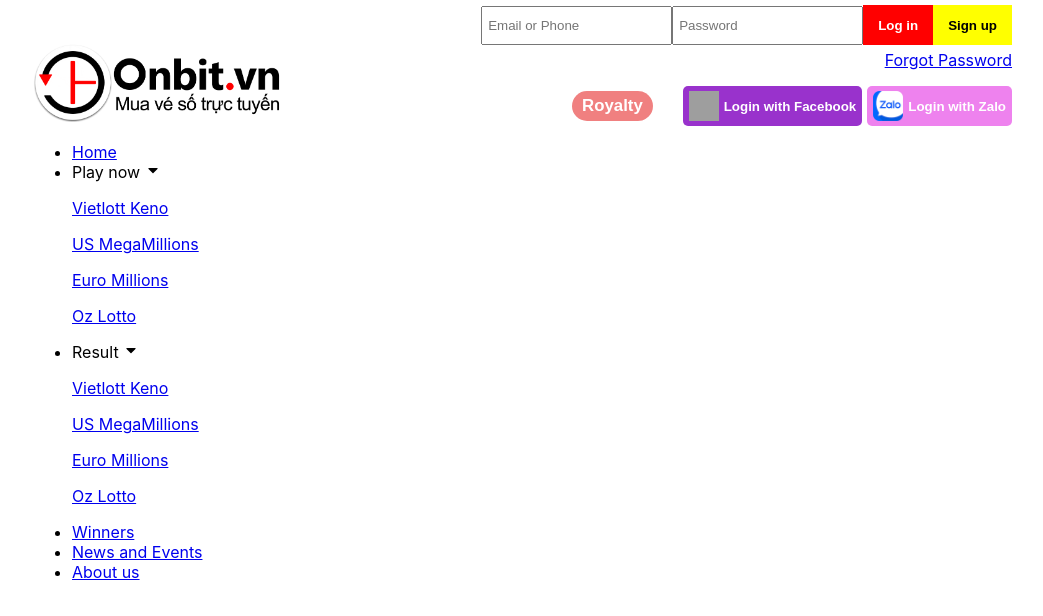
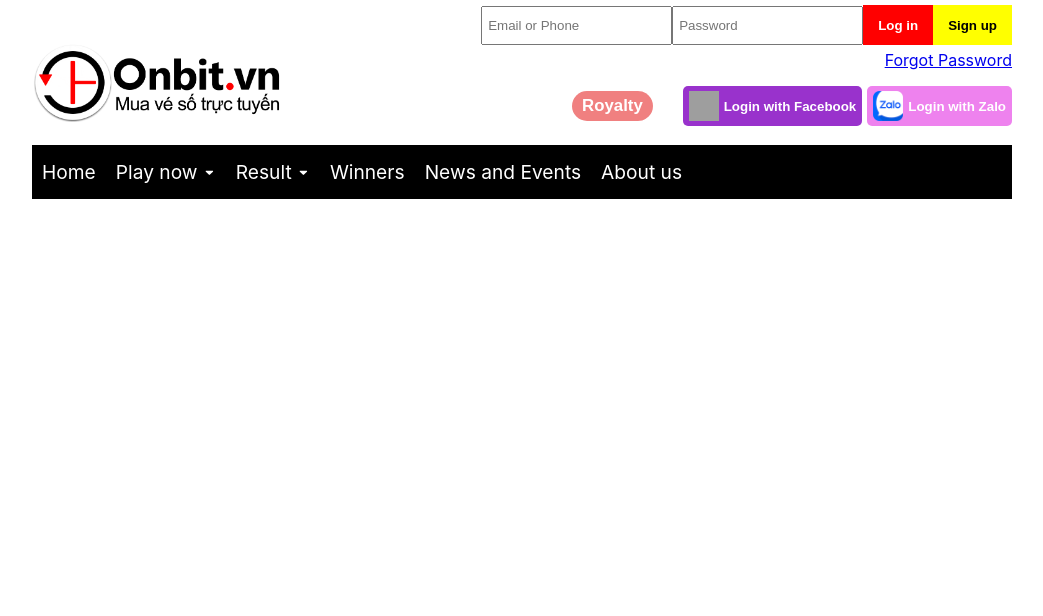
Before and after one commit to SonDo580/lottery-clone, a React (Create React App) app: page / in a window 1280 px wide. Shown: the top 616 px of the page, without its empty margins (118-1161 px from the left). Built offline with nearby package versions, Linux system fonts and the light colour scheme; grey boxes are pictures that could not be loaded.

Commit message:
Style the NavBar

```diff
--- /dev/null
+++ b/src/components/NavBar/NavBar.scss
@@ -0,0 +1,54 @@
+nav {
+  ul {
+    list-style: none;
+    background-color: black;
+    color: white;
+    padding-left: 0;
+    font-size: 1.2rem;
+    margin-bottom: 0;
+
+    display: flex;
+  }
+
+  li {
+    padding: 15px 10px;
+    position: relative;
+
+    a {
+      text-decoration: none;
+      color: white;
+    }
+
+    svg {
+      font-size: 0.8rem;
+    }
+
+    .list {
+      position: absolute;
+      top: 100%;
+      left: 0;
+      background-color: black;
+      width: max-content;
+      display: none;
+
+      p {
+        margin: 0;
+        padding: 10px;
+        border-bottom: 1px solid white;
+
+        &:hover {
+          background-color: red;
+        }
+      }
+    }
+
+    &:hover {
+      cursor: pointer;
+      background-color: red;
+
+      .list {
+        display: block;
+      }
+    }
+  }
+}
--- a/src/components/NavBar/index.js
+++ b/src/components/NavBar/index.js
@@ -1,4 +1,5 @@
 import { FaCaretDown } from "react-icons/fa";
+import "./NavBar.scss";
 
 function NavBar() {
   return (
```
